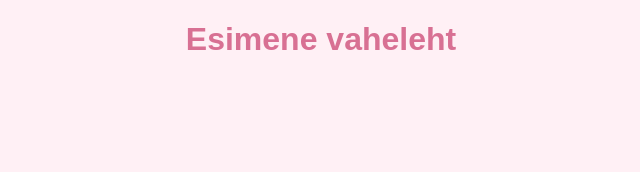
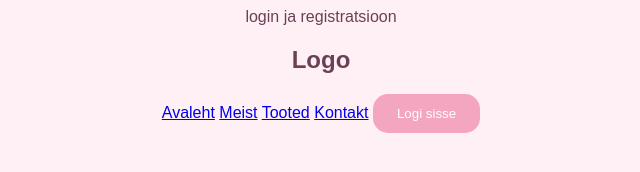
Before and after one commit to Deliaa-saa/veebilehe-projekt, a plain HTML site: page leht1.html in a window 1280 px wide. Shown: the whole page, without its empty margins (319-959 px from the left). Drawn offline with Linux system fonts and the light colour scheme.

Commit message:
login
Updated title and added header with navigation links.

```diff
--- a/leht1.html
+++ b/leht1.html
@@ -2,10 +2,22 @@
 <html lang="et">
 <head>
   <meta charset="UTF-8">
-  <title>Vaheleht 1</title>
+  <meta http-equiv="X-UA-Compatible" content="IE=edge">
+  <meta name="viewport" content="width=device-width, initial-scale=1.0"
+  <title>login ja registratsioon</title>
   <link rel="stylesheet" href="style.css">
 </head>
 <body>
-  <h1>Esimene vaheleht</h1>
+  <header>
+    <h2 class="logo">Logo</h2>
+    <nav class="navigation">
+      <a href="#">Avaleht</a>
+      <a href="#">Meist</a>
+      <a href="#">Tooted</a>
+      <a href="#">Kontakt</a>
+      <button class="btnLogin-popup">Logi sisse</button>
+    </nav>
+  </header>
+  <script src="script.js"></script>
 </body>
 </html>
```
